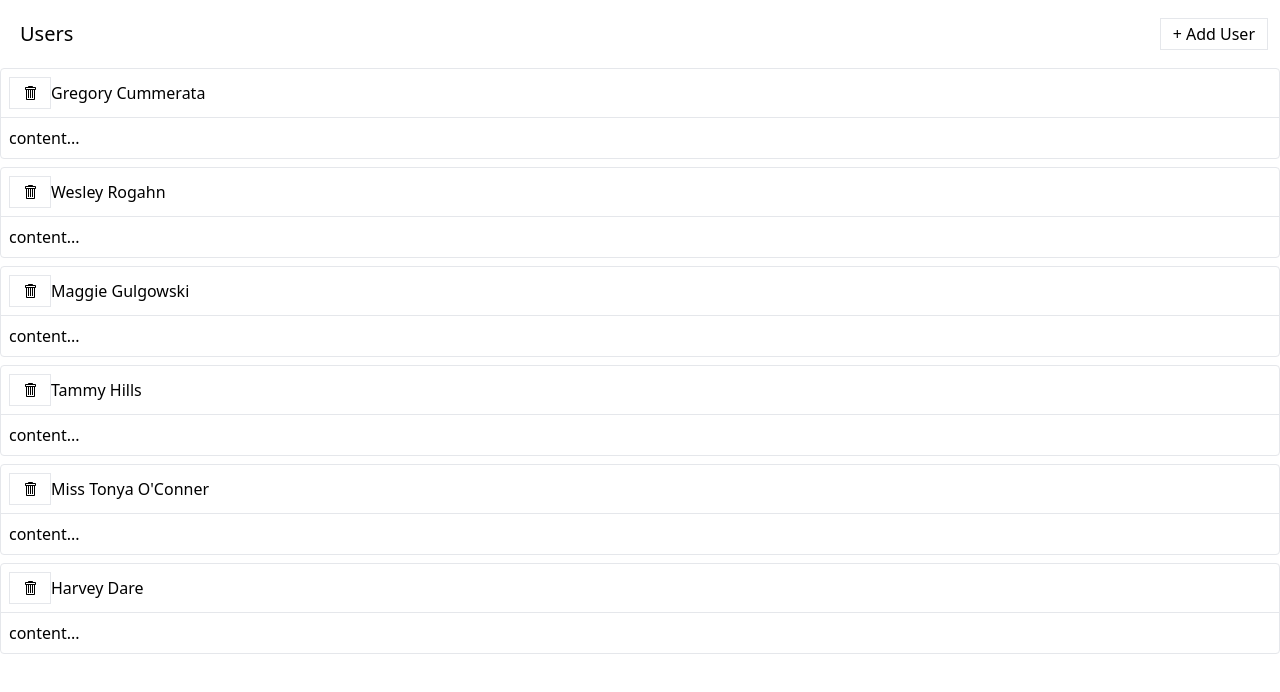
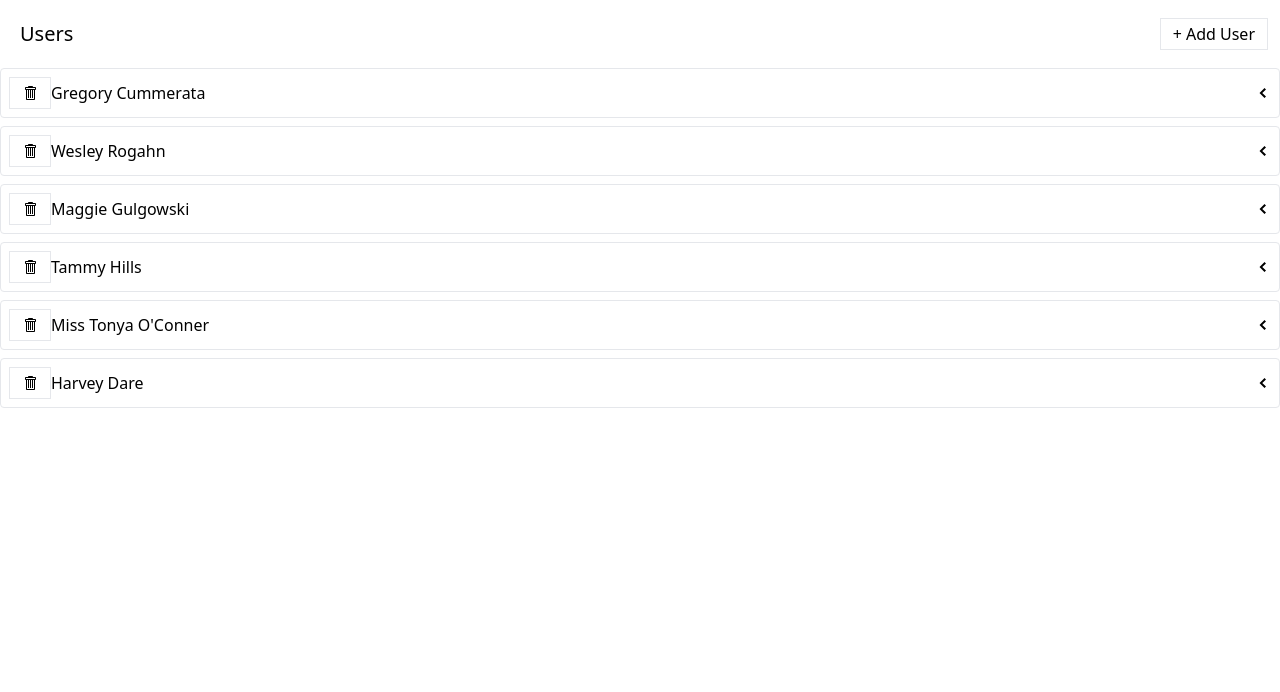
Before and after one commit to BehkoVasilev/Media, a React (Create React App) app: page / in a window 1280 px wide. Shown: the top 692 px of the page. Built offline with nearby package versions, Linux system fonts and the light colour scheme; data requests are answered from the project's data file.

Commit message:
Wrapping Up the ExpandalbePanel

```diff
--- /dev/null
+++ b/src/components/ExpandablePanel.js
@@ -0,0 +1,31 @@
+import { useState } from "react";
+import { GoChevronDown, GoChevronLeft } from "react-icons/go";
+
+function ExpandablePanel({ header, children }) {
+    const [expanded, setExpanded] = useState(false);
+
+    const handleClick = () => {
+        setExpanded(!expanded);
+    }
+
+    return (
+        <div className="mb-2 border rounded">
+            <div className="flex p-2 justify-between items-center">
+                <div className="flex flex-row items-center justify-between">
+                    {header}
+                </div>
+                <div onClick={handleClick} className="cursor-pointer">
+                    {expanded ? <GoChevronDown /> : <GoChevronLeft />}
+                </div>
+            </div>
+            {
+                expanded && <div className="p-2 border-t">
+                    {children}
+                </div>
+            }
+
+        </div>
+    );
+}
+
+export default ExpandablePanel;
--- a/src/components/ExpendablePanel.js
+++ /dev/null
@@ -1,16 +0,0 @@
-function ExpandablePanel({ header, children }) {
-    return (
-        <div className="mb-2 border rounded">
-            <div className="flex p-2 justify-between items-center cursor-pointer">
-                <div className="flex flex-row items-center justify-between">
-                    {header}
-                </div>
-            </div>
-            <div className="p-2 border-t">
-                {children}
-            </div>
-        </div>
-    );
-}
-
-export default ExpandablePanel;
--- a/src/components/UsersListItem.js
+++ b/src/components/UsersListItem.js
@@ -2,7 +2,7 @@ import { GoTrashcan } from 'react-icons/go';
 import Button from './Button';
 import { removeUser } from '../store';
 import useThunk from '../hooks/useThunk';
-import ExpandablePanel from './ExpendablePanel';
+import ExpandablePanel from './ExpandablePanel';
 
 function UsersListItem({ user }) {
   const [doRemoveUser, isLoading, error] = useThunk(removeUser);
```
